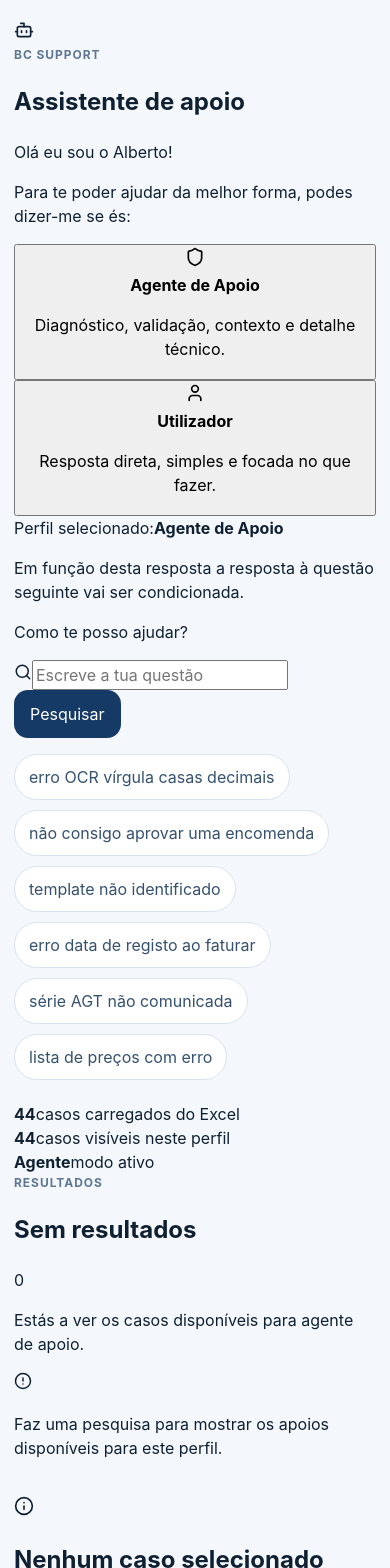
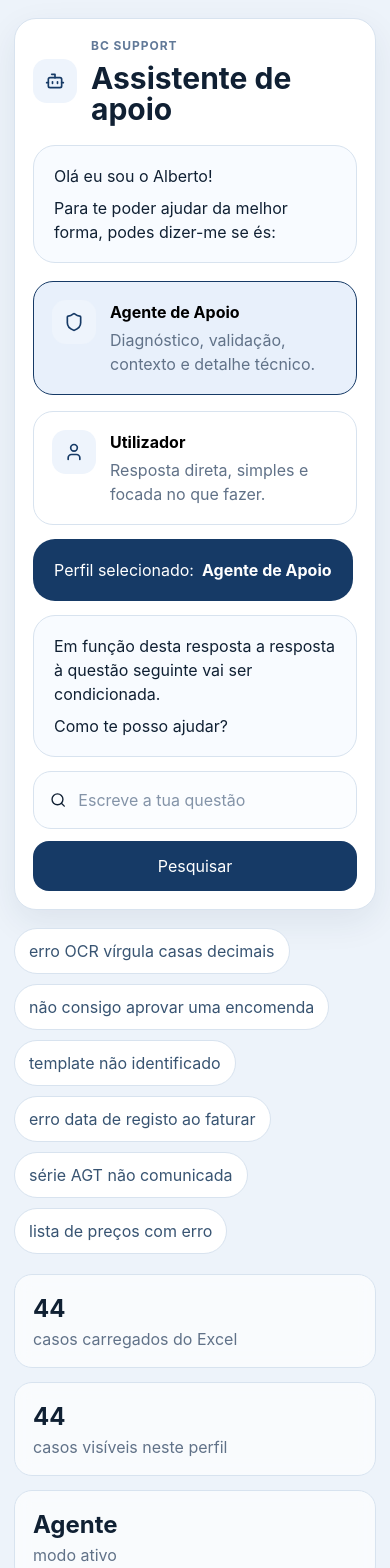
Before and after one commit to bernardomaraujo-tech/ApoioBC, a React (Vite) app: page / in a window 390 px wide. Shown: the top 1568 px of the page. Built offline with nearby package versions, Linux system fonts and the light colour scheme.

Commit message:
Update styles.css

```diff
--- a/src/styles.css
+++ b/src/styles.css
@@ -1,24 +1,22 @@
 :root {
   font-family: Inter, ui-sans-serif, system-ui, -apple-system, BlinkMacSystemFont, "Segoe UI", sans-serif;
   color: #102033;
-  background: #f4f7fb;
+  background: #edf3fa;
   line-height: 1.5;
   font-weight: 400;
   font-synthesis: none;
   text-rendering: optimizeLegibility;
   -webkit-font-smoothing: antialiased;
-  --bg: #f4f7fb;
+  --bg: #edf3fa;
   --card: #ffffff;
   --text: #102033;
-  --muted: #5f6f82;
-  --border: #d9e3ef;
+  --muted: #617288;
+  --border: #d8e3ef;
   --primary: #163a66;
-  --primary-soft: #e7f0ff;
-  --accent: #eef4fb;
-  --success: #ebf7ef;
-  --warning: #fff5ea;
-  --shadow: 0 10px 30px rgba(19, 44, 74, 0.08);
-  --radius: 18px;
+  --primary-soft: #e8f0fb;
+  --accent: #f7faff;
+  --shadow: 0 12px 34px rgba(20, 46, 77, 0.08);
+  --radius: 22px;
 }
 
 * { box-sizing: border-box; }
@@ -30,12 +28,20 @@ html, body, #root {
   color: var(--text);
 }
 
+body {
+  min-width: 320px;
+}
+
 button, input {
   font: inherit;
 }
 
 button {
   cursor: pointer;
+}
+
+input::placeholder {
+  color: #8494a8;
 }
 
 .app-shell {
@@ -48,128 +54,177 @@ button {
   margin: 0 auto;
 }
 
-.eyebrow {
-  font-size: 12px;
-  font-weight: 700;
-  letter-spacing: 0.08em;
-  text-transform: uppercase;
-  color: #5f7695;
-  margin: 0 0 10px;
-}
-
-.subtitle {
-  color: var(--muted);
-  margin: 0;
-  max-width: 760px;
-}
-
-.profile-block,
-.search-shell,
-.sidebar-card,
-.answer-card {
+.panel {
   background: var(--card);
   border: 1px solid var(--border);
   border-radius: var(--radius);
   box-shadow: var(--shadow);
 }
 
-.profile-block {
+.eyebrow {
+  font-size: 12px;
+  font-weight: 700;
+  letter-spacing: 0.08em;
+  text-transform: uppercase;
+  color: #617998;
+  margin: 0 0 8px;
+}
+
+.hero-chat {
   padding: 28px;
 }
 
-.profile-block h1 {
-  margin: 0 0 8px;
-  font-size: clamp(28px, 4vw, 42px);
-  line-height: 1.05;
+.hero-top {
+  display: flex;
+  align-items: center;
+  gap: 14px;
+  margin-bottom: 20px;
 }
 
-.profile-grid {
-  margin-top: 24px;
+.hero-top h1 {
+  margin: 0;
+  font-size: clamp(30px, 4vw, 42px);
+  line-height: 1.04;
+}
+
+.assistant-avatar,
+.choice-icon {
+  width: 44px;
+  height: 44px;
+  border-radius: 14px;
+  display: grid;
+  place-items: center;
+  background: #eef4fc;
+  color: var(--primary);
+  flex: 0 0 auto;
+}
+
+.chat-bubble {
+  border-radius: 22px;
+  padding: 18px 20px;
+  max-width: 860px;
+  border: 1px solid var(--border);
+}
+
+.chat-bubble.assistant {
+  background: #f8fbff;
+}
+
+.chat-bubble + .chat-bubble,
+.chat-bubble + .composer,
+.choice-grid + .chat-bubble {
+  margin-top: 14px;
+}
+
+.user-choice {
+  margin-left: auto;
+  display: inline-flex;
+  gap: 8px;
+  align-items: center;
+  background: var(--primary);
+  color: #fff;
+  border-color: transparent;
+}
+
+.assistant-lines p {
+  margin: 0;
+  font-size: 18px;
+}
+
+.assistant-lines p + p {
+  margin-top: 8px;
+}
+
+.caret {
+  display: inline-block;
+  margin-left: 2px;
+  color: #7b8da5;
+  animation: blink 1s step-end infinite;
+}
+
+@keyframes blink {
+  50% { opacity: 0; }
+}
+
+.choice-grid {
   display: grid;
   grid-template-columns: repeat(2, minmax(0, 1fr));
   gap: 16px;
+  margin-top: 18px;
 }
 
-.profile-card {
+.choice-card {
+  display: flex;
+  align-items: flex-start;
+  gap: 14px;
+  text-align: left;
+  border-radius: 20px;
+  border: 1.5px solid var(--border);
   background: #fff;
-  border: 1.5px solid var(--border);
-  border-radius: 20px;
   padding: 18px;
-  text-align: left;
-  display: flex;
-  gap: 14px;
-  align-items: flex-start;
   transition: 0.2s ease;
 }
 
-.profile-card:hover {
+.choice-card:hover {
+  transform: translateY(-1px);
   border-color: #aac4ea;
-  transform: translateY(-1px);
 }
 
-.profile-card.active {
+.choice-card.active {
   border-color: var(--primary);
   background: var(--primary-soft);
 }
 
-.profile-card p {
+.choice-card p {
   margin: 4px 0 0;
   color: var(--muted);
 }
 
-.profile-icon {
-  width: 42px;
-  height: 42px;
-  border-radius: 14px;
-  background: #eff5fc;
-  display: grid;
-  place-items: center;
-  color: var(--primary);
-  flex: 0 0 auto;
-}
-
-.search-shell {
-  margin-top: 20px;
-  padding: 16px;
+.composer {
+  margin-top: 14px;
   display: flex;
   gap: 12px;
   align-items: center;
-  flex-wrap: wrap;
 }
 
-.search-input-wrap {
-  flex: 1 1 620px;
+.composer.disabled {
+  opacity: 0.6;
+  pointer-events: none;
+}
+
+.composer-input-wrap {
+  flex: 1 1 auto;
   display: flex;
   align-items: center;
   gap: 10px;
-  padding: 0 14px;
-  height: 56px;
+  height: 58px;
   border: 1px solid var(--border);
-  border-radius: 16px;
+  border-radius: 18px;
   background: #fbfdff;
+  padding: 0 16px;
 }
 
-.search-input-wrap input {
+.composer-input-wrap input {
+  width: 100%;
   border: 0;
+  background: transparent;
   outline: 0;
-  width: 100%;
-  background: transparent;
-}
-
-.search-actions {
-  display: flex;
-  gap: 10px;
 }
 
 .btn {
   border: 0;
-  border-radius: 14px;
-  height: 48px;
-  padding: 0 16px;
+  border-radius: 16px;
+  height: 50px;
+  padding: 0 18px;
   display: inline-flex;
-  gap: 8px;
   align-items: center;
   justify-content: center;
+  gap: 8px;
+}
+
+.btn:disabled {
+  opacity: 0.6;
+  cursor: not-allowed;
 }
 
 .btn-primary {
@@ -178,23 +233,47 @@ button {
 }
 
 .btn-secondary {
-  background: #eff4fa;
+  background: #eef3f9;
   color: var(--text);
 }
 
 .chips {
   display: flex;
+  flex-wrap: wrap;
   gap: 10px;
-  flex-wrap: wrap;
-  margin: 16px 0 22px;
+  margin: 18px 0 0;
 }
 
 .chip {
   border: 1px solid var(--border);
+  border-radius: 999px;
   background: #fff;
-  color: #35516f;
-  border-radius: 999px;
+  color: #385472;
   padding: 10px 14px;
+}
+
+.stats-row {
+  display: grid;
+  grid-template-columns: repeat(3, minmax(0, 1fr));
+  gap: 14px;
+  margin: 20px 0;
+}
+
+.stat-card {
+  background: rgba(255,255,255,0.65);
+  border: 1px solid var(--border);
+  border-radius: 18px;
+  padding: 16px 18px;
+  backdrop-filter: blur(8px);
+}
+
+.stat-card strong {
+  display: block;
+  font-size: 24px;
+}
+
+.stat-card span {
+  color: var(--muted);
 }
 
 .content-grid {
@@ -204,35 +283,45 @@ button {
   align-items: start;
 }
 
-.sidebar-card {
+.sidebar-panel,
+.detail-panel {
   padding: 20px;
+}
+
+.sidebar-panel {
   position: sticky;
   top: 18px;
 }
 
-.sidebar-header {
+.panel-head {
   display: flex;
   justify-content: space-between;
-  gap: 12px;
-  align-items: start;
+  align-items: flex-start;
+  gap: 14px;
   margin-bottom: 18px;
 }
 
-.sidebar-header h2 {
+.panel-head h2 {
   margin: 0;
-  font-size: 20px;
+  font-size: 24px;
+  line-height: 1.15;
 }
 
-.result-count {
-  display: inline-grid;
-  place-items: center;
-  min-width: 36px;
-  height: 36px;
-  padding: 0 10px;
+.pill {
+  min-width: 38px;
+  height: 38px;
   border-radius: 999px;
   background: #edf3fb;
   color: var(--primary);
+  display: inline-grid;
+  place-items: center;
   font-weight: 700;
+  padding: 0 10px;
+}
+
+.panel-note {
+  color: var(--muted);
+  margin: -4px 0 16px;
 }
 
 .result-list {
@@ -243,9 +332,9 @@ button {
 .result-item {
   text-align: left;
   padding: 14px;
-  border-radius: 16px;
+  border: 1px solid var(--border);
   background: #fbfdff;
-  border: 1px solid var(--border);
+  border-radius: 18px;
 }
 
 .result-item.active {
@@ -259,185 +348,144 @@ button {
 }
 
 .result-item p {
+  color: var(--muted);
   margin: 0;
-  color: var(--muted);
-  font-size: 14px;
 }
 
-.result-meta {
+.result-top,
+.badges-row {
   display: flex;
-  justify-content: space-between;
-  gap: 10px;
-  font-size: 12px;
-  color: #587390;
-}
-
-.answer-card {
-  padding: 24px;
-}
-
-.answer-card.empty {
-  min-height: 420px;
-  display: grid;
-  place-items: center;
-}
-
-.answer-header {
-  display: flex;
-  justify-content: space-between;
-  gap: 16px;
-  margin-bottom: 20px;
-  align-items: start;
-}
-
-.answer-header h2 {
-  margin: 8px 0 0;
-  font-size: clamp(24px, 3vw, 34px);
-  line-height: 1.1;
-}
-
-.header-row {
-  display: flex;
-  gap: 10px;
+  gap: 8px;
   flex-wrap: wrap;
 }
 
-.category-badge,
-.mode-badge,
-.category {
+.tag {
   display: inline-flex;
   align-items: center;
+  min-height: 28px;
+  padding: 0 10px;
   border-radius: 999px;
-  padding: 6px 10px;
+  background: #edf3fb;
+  color: var(--primary);
   font-size: 12px;
   font-weight: 700;
 }
 
-.category-badge,
-.category {
-  background: #edf4fb;
-  color: #2d547d;
+.tag.soft {
+  background: #f2f6fb;
+  color: #4f6581;
 }
 
-.mode-badge {
-  background: #f0f5ec;
-  color: #466936;
+.score {
+  font-size: 12px;
+  color: #6b7b91;
+  margin-left: auto;
 }
 
-.answer-section {
-  border-top: 1px solid var(--border);
-  padding-top: 18px;
-  margin-top: 18px;
+.detail-head {
+  margin-bottom: 6px;
 }
 
-.section-title {
+.detail-section {
+  border-top: 1px solid var(--border);
+  padding: 16px 0 0;
+  margin-top: 16px;
+}
+
+.detail-title {
   display: flex;
   align-items: center;
   gap: 10px;
   margin-bottom: 10px;
 }
 
-.section-title h3 {
+.detail-title h3 {
   margin: 0;
-  font-size: 18px;
+  font-size: 16px;
 }
 
-.section-content p {
+.detail-body p {
   margin: 0;
 }
 
 .bullet-list,
-.number-list {
+.ordered-list {
   margin: 0;
   padding-left: 20px;
 }
 
-.bullet-list li,
-.number-list li {
-  margin-bottom: 8px;
+.bullet-list li + li,
+.ordered-list li + li {
+  margin-top: 8px;
 }
 
-.related-list {
-  display: grid;
-  gap: 12px;
+.empty-panel {
+  min-height: 320px;
+  display: flex;
+  align-items: center;
 }
 
-.related-card {
-  border: 1px solid var(--border);
-  border-radius: 16px;
-  padding: 14px;
-  background: #fbfdff;
-}
-
-.related-card span {
-  display: inline-block;
-  font-size: 12px;
-  color: #557190;
-  margin-bottom: 4px;
-}
-
-.empty-state {
+.empty-box {
   display: flex;
   gap: 14px;
-  align-items: start;
+  align-items: flex-start;
   color: var(--muted);
 }
 
-.empty-state h2 {
-  margin: 0 0 6px;
+.empty-box h2 {
+  margin: 0 0 4px;
   color: var(--text);
 }
 
-.empty-state p {
+.empty-box p {
   margin: 0;
 }
 
-.empty-state.small {
+.empty-box.small {
   font-size: 14px;
 }
 
-.score {
-  color: #6c7e92;
-}
-
-@media (max-width: 980px) {
+@media (max-width: 1024px) {
   .content-grid {
     grid-template-columns: 1fr;
   }
 
-  .sidebar-card {
+  .sidebar-panel {
     position: static;
   }
 }
 
 @media (max-width: 720px) {
-  .profile-grid {
+  .app-shell {
+    padding: 18px 14px 36px;
+  }
+
+  .hero-chat,
+  .sidebar-panel,
+  .detail-panel {
+    padding: 18px;
+  }
+
+  .choice-grid,
+  .stats-row {
     grid-template-columns: 1fr;
   }
 
-  .search-shell {
+  .composer {
+    flex-direction: column;
     align-items: stretch;
   }
 
-  .search-actions {
+  .btn {
     width: 100%;
   }
 
-  .search-actions .btn {
-    flex: 1;
-  }
-
-  .answer-header {
+  .panel-head,
+  .detail-head {
     flex-direction: column;
   }
 
-  .app-shell {
-    padding: 20px 14px 32px;
-  }
-
-  .profile-block,
-  .answer-card,
-  .sidebar-card {
-    padding: 18px;
+  .assistant-lines p {
+    font-size: 16px;
   }
 }
```
